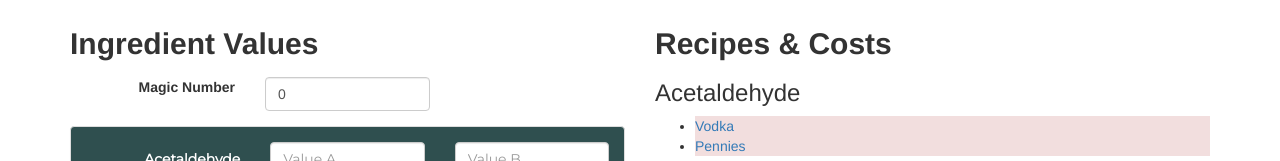
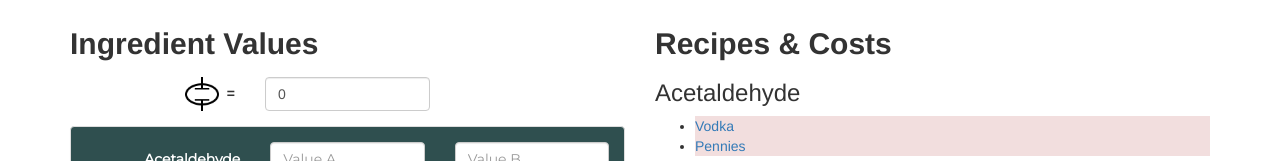
Before and after one commit to wellslogan/wellslogan.github.io, an Angular app in the folder aotrt/: page / in a window 1280 px wide. Shown: the part 146-307 px from the top of the page. Built offline with nearby package versions, Linux system fonts and the light colour scheme.

Commit message:
Added symbol for special number

```diff
--- a/aotrt/src/app/app.component.html
+++ b/aotrt/src/app/app.component.html
@@ -44,7 +44,7 @@
       <form class="form-horizontal" id="ingredients">
 
         <div class="form-group">
-          <label class="col-sm-4 col-xs-6 control-label">Magic Number</label>
+          <label class="col-sm-4 col-xs-6 control-label"><img src="assets/icon.png" height="34" width="34" />&nbsp;&nbsp;=</label>
           <div class="col-sm-4 col-xs-6 control-label">
             <input [(ngModel)]="magicNumber" [ngModelOptions]="{standalone: true}" type="number" class="form-control" placeholder=""
             />
```
Also changed, not shown: aotrt/src/assets/icon.png (added), 6 other files (tests, documents, lock files or other folders).
